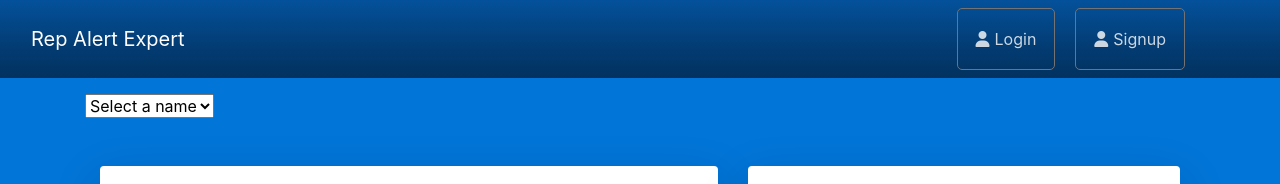
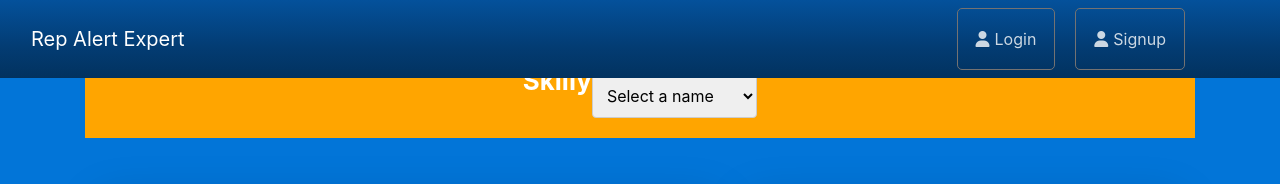
Before and after one commit to frasfras/crispy-enigma, a React (Create React App) app: page / in a window 1280 px wide. Shown: the top 184 px of the page. Built offline with nearby package versions, Linux system fonts and the light colour scheme.

Commit message:
Update App.css

```diff
--- a/src/App.css
+++ b/src/App.css
@@ -6,3 +6,73 @@
     width: 20rem;
     padding-left: 10px;
   }
+
+/* #007bff 2098d1*/
+.App-header {
+  background-color: orange;
+  min-height: 10vh;
+  display: flex;
+  align-items: center;
+  justify-content: center;
+  font-size: calc(10px + 2vmin);
+  color: white;
+}
+
+.App-link {
+  color: #61dafb;
+}
+
+@keyframes App-logo-spin {
+  from {
+    transform: rotate(0deg);
+  }
+  to {
+    transform: rotate(360deg);
+  }
+}
+ol {
+  list-style: none;
+  display: grid;
+  grid-template-columns: repeat(auto-fit, minmax(300px, 1fr));
+  grid-row-gap: 1rem;
+  grid-column-gap: 20px;
+  margin-right: 4rem;
+}
+/* src/App.css (or create a separate CSS file) */
+
+
+
+h2 {
+  font-size: 24px;
+  margin-bottom: 20px;
+}
+
+select {
+  padding: 10px;
+  font-size: 16px;
+  border: 1px solid #ccc;
+  border-radius: 4px;
+  width: 100%;
+  max-width: 300px;
+  margin-bottom: 20px;
+}
+
+select option {
+  font-size: 16px;
+}
+
+h3 {
+  font-size: 20px;
+  margin-top: 20px;
+}
+
+p {
+  font-size: 16px;
+  margin-bottom: 10px;
+}
+
+li {
+  border: 1px solid #747272;
+  padding: 10px;
+  border-radius: 5px;
+}
```
